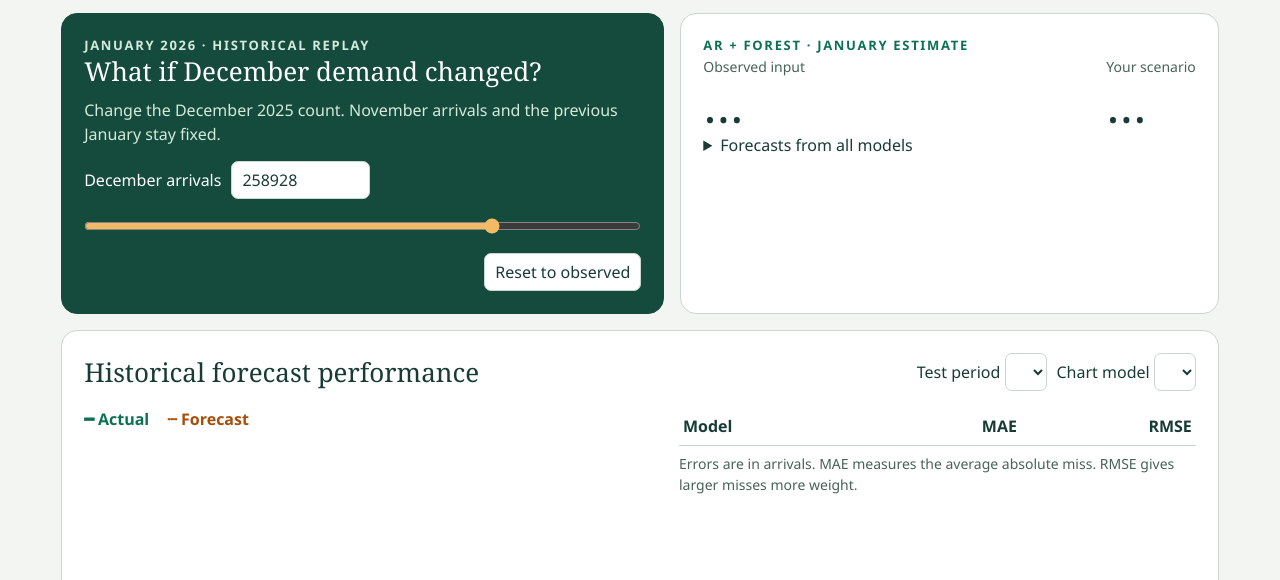
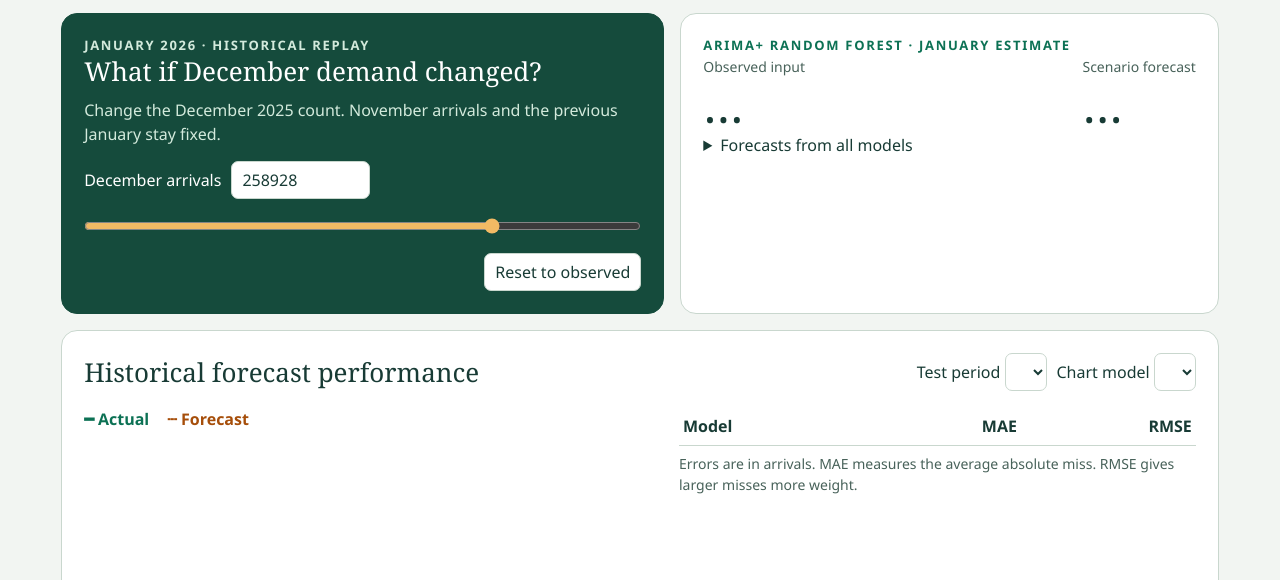
Before and after one commit to Indunil-Bandara/island-arrivals, a plain HTML site: page cloud/frontend/index.html in a window 1280 px wide. Shown: the part 220-800 px from the top of the page. Drawn offline with Linux system fonts and the light colour scheme.

Commit message:
Update section title for January estimate to reflect ARIMA+ Random Forest model

```diff
--- a/cloud/frontend/index.html
+++ b/cloud/frontend/index.html
@@ -7,7 +7,7 @@
 #theme{display:grid;place-items:center;width:42px;height:42px;padding:8px}#theme svg{width:22px;height:22px}#theme .sun,[data-mode=dark] #theme .moon{display:none}[data-mode=dark] #theme .sun{display:inline}.hero .field:has(#reset){justify-content:flex-end}</style></head><body><header><span class="logo" aria-hidden="true">◒</span><strong>Island Arrivals</strong><button id="theme" aria-label="Switch theme"><svg viewBox="0 0 24 24" width="22" height="22" fill="none" stroke="currentColor" stroke-width="1.8" stroke-linecap="round" aria-hidden="true"><path class="moon" d="M20.5 14A8.7 8.7 0 0 1 10 3a9 9 0 1 0 10.5 11Z"/><g class="sun"><circle cx="12" cy="12" r="4"/><path d="M12 2v2m0 16v2M2 12h2m16 0h2M5 5l1.5 1.5m11 11L19 19M5 19l1.5-1.5m11-11L19 5"/></g></svg></button></header><main>
 <div class="tag">Sri Lanka · Tourism forecast studio</div><h1>Anticipating arrivals.</h1><p>Explore next-month demand and compare six forecasting methods across three test years.</p>
 <div class="grid"><section class="card hero"><div class="tag">January 2026 · Historical replay</div><h2>What if December demand changed?</h2><p>Change the December 2025 count. November arrivals and the previous January stay fixed.</p><div class="field"><label for="prior">December arrivals</label><input id="prior" type="number" min="0" max="350000" step="1" value="258928"></div><input id="slider" aria-label="December arrivals assumption" type="range" min="0" max="350000" step="1" value="258928"><div class="field"><button id="reset">Reset to observed</button></div></section>
-<section class="card"><div class="tag">AR + Forest · January estimate</div><div class="kpis"><div><small>Observed input</small><b class="big" id="original">…</b></div><div><small>Your scenario</small><b class="big" id="scenario">…</b></div></div><div class="delta" id="delta" aria-live="polite"></div><details><summary>Forecasts from all models</summary><div id="allpred"></div></details><p class="small" id="spread"></p></section></div>
+<section class="card"><div class="tag">ARIMA+ Random Forest · January estimate</div><div class="kpis"><div><small>Observed input</small><b class="big" id="original">…</b></div><div><small>Scenario forecast</small><b class="big" id="scenario">…</b></div></div><div class="delta" id="delta" aria-live="polite"></div><details><summary>Forecasts from all models</summary><div id="allpred"></div></details><p class="small" id="spread"></p></section></div>
 <section class="card"><div class="field"><h2 style="margin:0 auto 0 0">Historical forecast performance</h2><label>Test period <select id="period"></select></label><label>Chart model <select id="model"></select></label></div><p id="cutoff"></p><div class="grid"><div><div class="legend"><strong>━ Actual</strong><strong>┄ Forecast</strong></div><svg id="chart" viewBox="0 0 600 230" role="img" aria-label="Observed and forecast monthly arrivals, in thousands"></svg></div><div><table><thead><tr><th>Model</th><th>MAE</th><th>RMSE</th></tr></thead><tbody id="scores"></tbody></table><p class="small">Errors are in arrivals. MAE measures the average absolute miss. RMSE gives larger misses more weight.</p></div></div><strong id="gain"></strong></section>
 <section class="card month-review"><div class="month-controls"><h2>Inspect one month</h2><div class="field"><label>Test month <select id="month"></select></label><strong id="actual"></strong></div></div><table><thead><tr><th>Model</th><th>Forecast</th><th>Absolute error</th></tr></thead><tbody id="detail"></tbody></table></section><footer>Source · <a href="https://www.sltda.gov.lk/en/monthly-tourist-arrivals-reports">Sri Lanka Tourism Development Authority</a> · 132 months, January 2015–December 2025.</footer><p role="alert" id="err"></p></main>
 <script>
```
